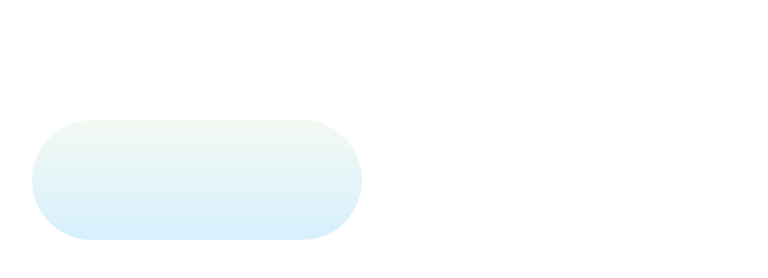
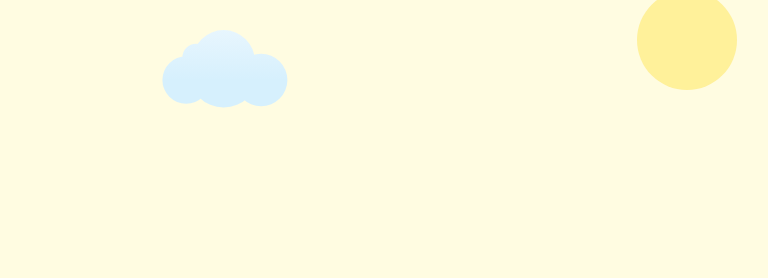
Before and after one commit to susuang/susuang.githup.io, a plain HTML site: page login.html in a window 1280 px wide. Shown: the whole page, without its empty margins (443-1211 px from the left). Drawn offline with Linux system fonts and the light colour scheme.

Commit message:
cloud and sun

```diff
--- a/css/cloud.scss
+++ b/css/cloud.scss
@@ -1,14 +1,76 @@
 $white : #fff;
 $blue1 : #f2f9fe;
 *{margin:0;padding:0;}
-body{background:$white}
+body{background:#fffce1;overflow:hidden}
+
+@function js($n){
+    @return $n/5
+}
 
 @mixin backgroud-linear-gradient($colorS,$colorE,$point,$start,$end){
-    background:-moz-linear-gradient($point,$colorS $start,$colorE $end);
-    background:-ms-linear-gradient($point,$colorS $start,$colorE $end);
-    background:-o-linear-gradient($point,$colorS $start,$colorE $end);
     background:-webkit-linear-gradient($point,$colorS $start,$colorE $end);
-    background:linear-gradient($point,$colorS $start,$colorE $end);
+    background:   -moz-linear-gradient($point,$colorS $start,$colorE $end);
+    background:    -ms-linear-gradient($point,$colorS $start,$colorE $end);
+    background:     -o-linear-gradient($point,$colorS $start,$colorE $end);
+    background:        linear-gradient($point,$colorS $start,$colorE $end);
 }
 
-#cloud{margin:120px auto 20px; position:relative;width:330px;height:120px;background:#f2f9fe;@include backgroud-linear-gradient(#f2f9f3,#d6f0fd,top,5%,100%);border-radius:100px;}
+@mixin posiotion($n){
+    position:$n;
+}
+
+//执行动画以及执行时间设定
+@mixin implement($name,$duration,$timing,$count){
+    -webkit-animation:$name $duration $timing $count;
+       -moz-animation:$name $duration $timing $count;
+        -ms-animation:$name $duration $timing $count;
+         -o-animation:$name $duration $timing $count;
+            animation:$name $duration $timing $count;
+}
+
+@mixin keyframes($animationName) {
+    @-webkit-keyframes #{$animationName} { @content; }
+       @-moz-keyframes #{$animationName} { @content; }
+         @-o-keyframes #{$animationName} { @content; }
+            @keyframes #{$animationName} { @content; }
+}
+
+/*@include keyframes(move){
+    0%   { left:0 }
+    100% { left:100% }
+}
+
+#clouds{margin-top:50px;position:relative;width:js(350px);height:js(350px);@include implement(move,20s,linear,infinite);z-index:1;}
+
+#cloud{width:js(330px);height:js(120px);background:#f2f9fe;@include backgroud-linear-gradient($blue1,#d6f0fd,top,5%,100%);border-radius:js(100px);
+}
+
+#cloud:before,#cloud:after{
+    content:"";z-index:-1;@include posiotion(absolute);background:$blue1;
+}
+#cloud:before{
+    width:js(180px); height:js(180px); top:js(-90px); right:js(50px); border-radius:js(200px);
+}
+#cloud:after{
+    width:js(100px); height:js(100px); top:js(-50px); left:js(50px); border-radius:js(100px);
+}
+.shadow{
+    width:js(320px); @include posiotion(absolute); top:25px; background:#000;box-shadow:0 0 js(50px) js(10px) rgba(0,0,0,0.3);border-radius: 50%; -webkit-border-radius:50%;z-index:-1;
+}*/
+#clouds{position:relative;width:100%;height:200px}
+.cloud{@include posiotion(absolute);width:70px;height:70px;z-index:1;}
+#sun{
+   @include posiotion(fixed);
+   top:-10px;
+   right:0px;
+   width:200px;
+   height:200px;
+   z-index:-1;
+}
+
+#rings{
+    width: 100px;
+    height: 100px;
+    background-color: rgba(255,230,84,0.5);
+    border-radius: 50%;
+}
--- /dev/null
+++ b/js/cloud.js
@@ -0,0 +1,36 @@
+function showCloud(){
+    var canvas = document.createElement('canvas');
+    canvas.width = document.getElementById("clouds").offsetWidth ;
+    canvas.height = document.getElementById("clouds").offsetHeight;
+    canvas.style.position = "absolute";
+    canvas.style.zIndex = 0;
+    var ctx = canvas.getContext("2d");
+    console.info(document.getElementById("clouds").offsetWidth);
+    document.getElementById("clouds").appendChild(canvas);
+    var i = 0;
+    window.setInterval(function() {
+        //清空画布
+        ctx.clearRect(0, 0, canvas.width, canvas.height);
+        //绘制一朵云
+        drawCloud(ctx, i, 80, 125);
+        //云朵向右随机移动
+        i += Math.random();
+    },16/1000)
+}
+function drawCloud(context, cx, cy, cw){
+    var ch = cw * 0.6;
+    context.beginPath();
+    context.fillStyle = "#f2f9fe";
+    var grd = context.createLinearGradient(0,0,0,cy);
+    grd.addColorStop(0,'#f2f9fe');
+    grd.addColorStop(1,'#d6f0fd');
+    context.fillStyle = grd;
+    context.fill();
+    context.arc(cx, cy, cw * 0.19, 0, 360, false);
+    context.arc(cx + cw * 0.08, cy - ch * 0.3, cw * 0.11, 0, 360, false);
+    context.arc(cx + cw * 0.3, cy - ch * 0.25, cw * 0.25, 0, 360, false);
+    context.arc(cx + cw * 0.6, cy, cw * 0.21, 0, 360, false);
+    context.arc(cx + cw * 0.3, cy - ch * 0.1, cw * 0.28, 0, 360, false);
+    context.closePath();
+    context.fill();
+}
--- a/login.html
+++ b/login.html
@@ -10,7 +10,16 @@
     <link rel="stylesheet" type="text/css" href="./css/cloud.css">
     <title>登录页面</title>
 </head>
-<body>
-    <div id="cloud"></div>
+<body onLoad="showCloud();">
+    <div id="clouds"></div>
+    <div id="sun">
+        <div id="rings">
+            <div></div>
+            <div></div>
+            <div></div>
+            <div></div>
+        </div>
+    </div>
+    <script type="text/javascript" src="./js/cloud.js"></script>
 </body>
 </html>
```
Also changed, not shown: css/cloud.css, 2 other files.
